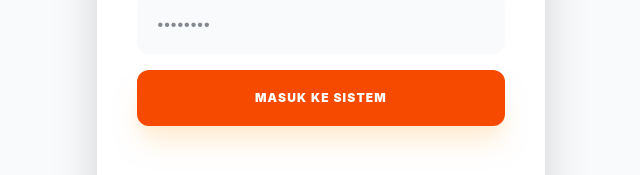
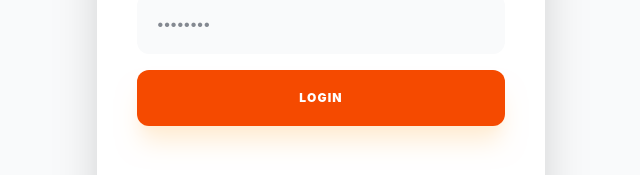
Before and after one commit to depapei/lekris-pos, a React (Vite) app: page / in a window 1280 px wide. Shown: the part 427-602 px from the top of the page, without its empty margins (319-959 px from the left). Built offline with nearby package versions, Linux system fonts and the light colour scheme.

Commit message:
delete all console.logs

```diff
--- a/App.tsx
+++ b/App.tsx
@@ -61,17 +61,11 @@ const App: React.FC = () => {
   const init = async () => {
     try {
       setLoading(true);
-      console.log("Memulai memuat data...");
       const [p, s, h] = await Promise.all([
         api.api.products.getAll(),
         api.api.suppliers.getAll(),
         api.api.transactions.getAll(),
       ]);
-      console.log("Data berhasil dimuat:", {
-        products: p,
-        suppliers: s,
-        history: h,
-      });
       setProducts(Array.isArray(p) ? p : []);
       setSuppliers(Array.isArray(s) ? s : []);
       setHistory(Array.isArray(h) ? h : []);
@@ -119,7 +113,6 @@ const App: React.FC = () => {
           quantity: Number(i.quantity),
         })),
       };
-      console.log("Sending Payload:", JSON.stringify(payload, null, 2));
       await api.api.transactions.insert(payload);
       setCart([]);
       setIsOldCust(false);
@@ -201,7 +194,7 @@ const App: React.FC = () => {
             type="submit"
             className="w-full py-5 bg-orange-600 text-white rounded-xl font-black uppercase text-xs tracking-widest shadow-xl shadow-orange-100 active:scale-95 transition-all disabled:opacity-50"
           >
-            {authLoading ? "Mencoba Masuk..." : "Masuk Ke Sistem"}
+            {authLoading ? "Mencoba Masuk..." : "Login"}
           </button>
         </form>
 
```
